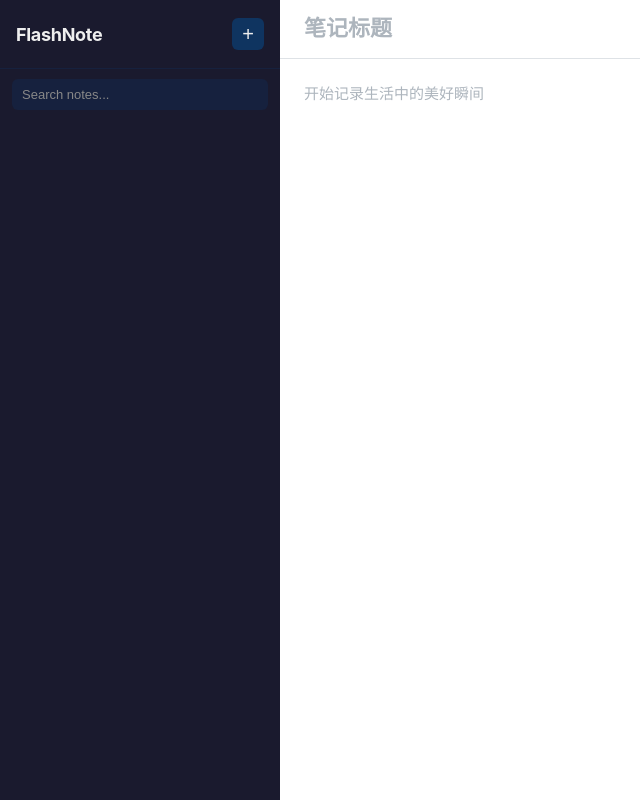
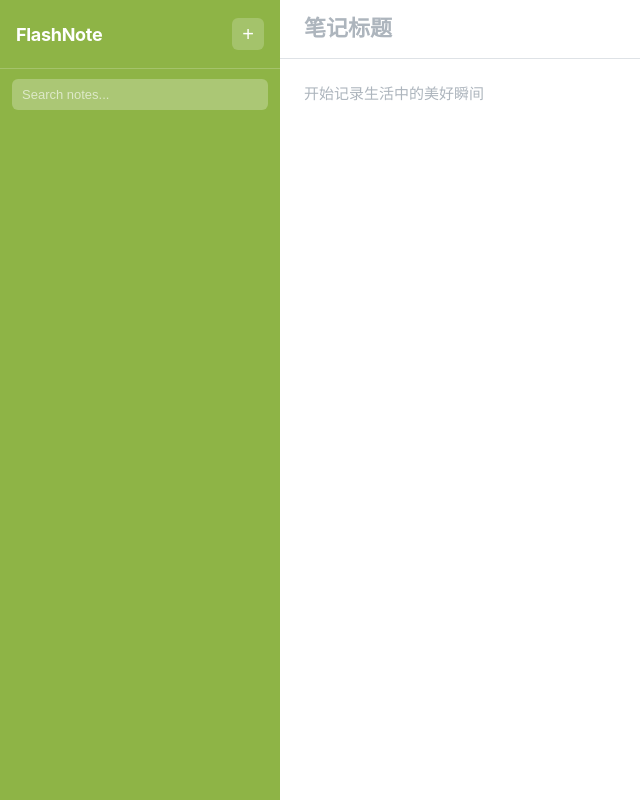
Before and after one commit to isaveall/flashnote, a website: page public/index.html in a window 1280 px wide. Shown: the whole page, without its empty margins (0-640 px from the left). Drawn offline with Linux system fonts and the light colour scheme; no server answers.

Commit message:
Change sidebar background color to #8eb446
Co-Authored-By: Claude Opus 4.7 <noreply@anthropic.com>

```diff
--- a/public/style.css
+++ b/public/style.css
@@ -15,8 +15,8 @@ body {
 /* Sidebar */
 #sidebar {
   width: 280px;
-  background: #1a1a2e;
-  color: #eee;
+  background: #8eb446;
+  color: #fff;
   display: flex;
   flex-direction: column;
   flex-shrink: 0;
@@ -27,7 +27,7 @@ body {
   align-items: center;
   justify-content: space-between;
   padding: 18px 16px;
-  border-bottom: 1px solid #16213e;
+  border-bottom: 1px solid rgba(255,255,255,0.2);
 }
 
 #sidebar-header h1 {
@@ -41,15 +41,15 @@ body {
   height: 32px;
   border: none;
   border-radius: 6px;
-  background: #0f3460;
-  color: #eee;
+  background: rgba(255,255,255,0.2);
+  color: #fff;
   font-size: 20px;
   cursor: pointer;
   transition: background 0.15s;
 }
 
 #new-note-btn:hover {
-  background: #1a5276;
+  background: rgba(255,255,255,0.35);
 }
 
 #search-box {
@@ -61,14 +61,14 @@ body {
   padding: 8px 10px;
   border: none;
   border-radius: 6px;
-  background: #16213e;
-  color: #eee;
+  background: rgba(255,255,255,0.25);
+  color: #fff;
   font-size: 13px;
   outline: none;
 }
 
 #search-input::placeholder {
-  color: #888;
+  color: rgba(255,255,255,0.6);
 }
 
 /* Note list */
@@ -90,12 +90,12 @@ body {
 }
 
 .note-item:hover {
-  background: #16213e;
+  background: rgba(255,255,255,0.15);
 }
 
 .note-item.active {
-  background: #0f3460;
-  border-left-color: #e94560;
+  background: rgba(255,255,255,0.25);
+  border-left-color: #fff;
 }
 
 .note-item .note-title {
```
